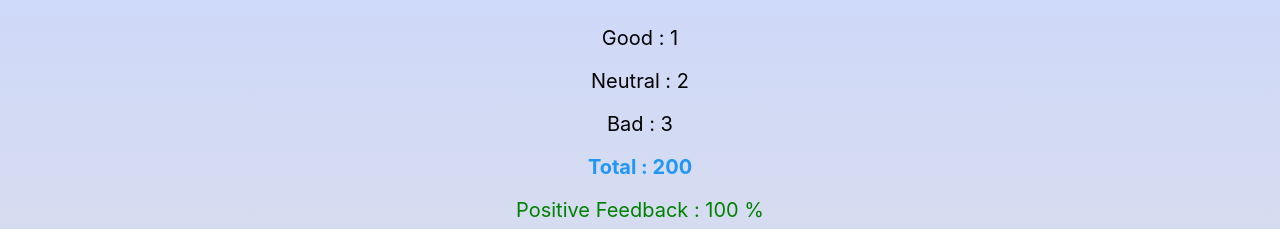
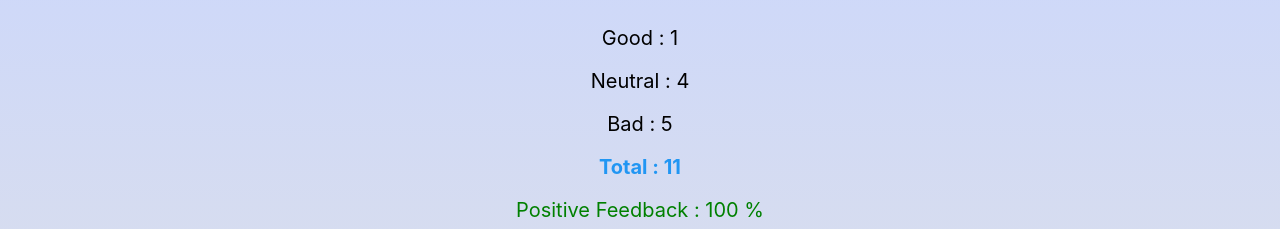
Before and after one commit to Igor-Chumak/goit-react-hw-02-feedback, a React (Create React App) app: page / in a window 1280 px wide. Shown: the part 182-411 px from the top of the page. Built offline with nearby package versions, Linux system fonts and the light colour scheme.

Commit message:
total to reduce

```diff
--- a/src/components/App/App.jsx
+++ b/src/components/App/App.jsx
@@ -20,10 +20,13 @@ typeFeedbacks.map(({ nameId, value }) => (stateDefault[nameId] = value));
 export class App extends Component {
   state = {
     ...stateDefault,
-    // good: 0,
-    // neutral: 0,
-    // bad: 0,
     modeTheme: 'light',
+  };
+
+  countTotalFeedbacks = () => {
+    let total = 11;
+    Object.keys(this.state).map(stateKey => console.log(stateKey));
+    return total;
   };
 
   handleToggleTheme = () => {
@@ -65,7 +68,7 @@ export class App extends Component {
               <Statistics
                 title="Statistics"
                 state={this.state}
-                total={200}
+                total={this.countTotalFeedbacks()}
                 positiv={100}
               />
             </Container>
--- a/src/data/type_feedback.json
+++ b/src/data/type_feedback.json
@@ -8,14 +8,14 @@
   },
   {
     "nameId": "neutral",
-    "value": 2,
+    "value": 4,
     "buttonName": "Neutral",
     "btnColor": "black",
     "btnBgColor": "yellow"
   },
   {
     "nameId": "bad",
-    "value": 3,
+    "value": 5,
     "buttonName": "Bad",
     "btnColor": "white",
     "btnBgColor": "red"
```
